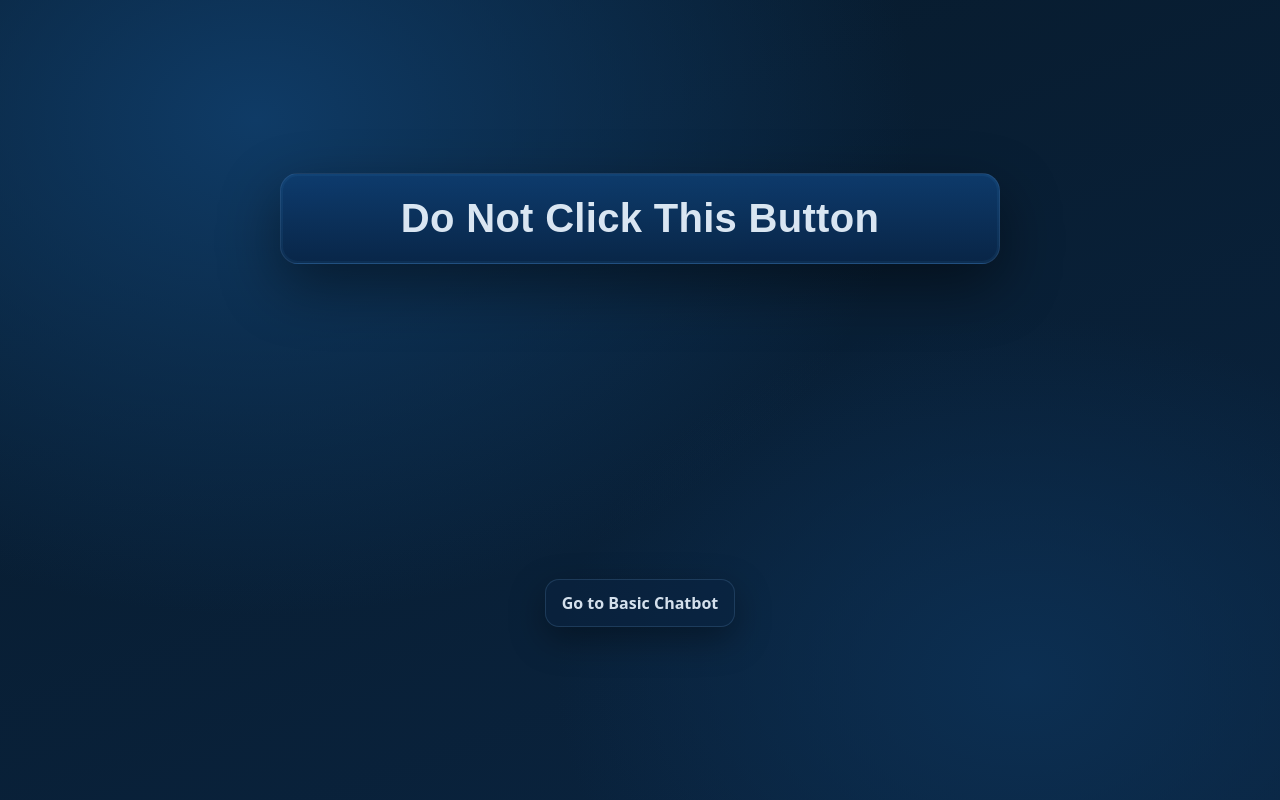
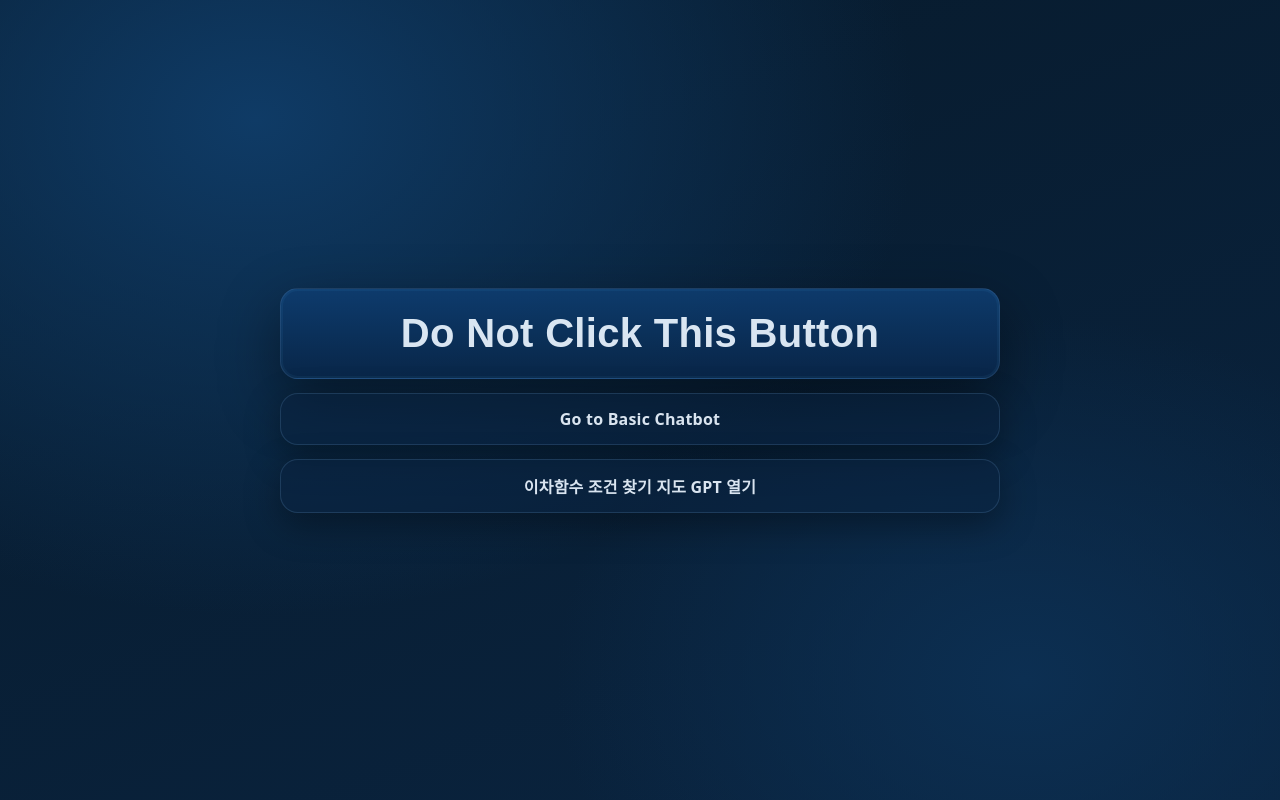
Before and after one commit to KBKwonME/seminar0119, a website built with Vite: page index.html in a window 1280 px wide. Built offline with nearby package versions, Linux system fonts and the light colour scheme; some packages are replaced by stand-ins of ours.

Commit message:
260119_3
이차함수 조건찾기 추가

```diff
--- a/index.html
+++ b/index.html
@@ -5,14 +5,23 @@
     <meta name="viewport" content="width=device-width, initial-scale=1.0" />
     <title>Do Not Click</title>
   </head>
+
   <body>
     <div id="app">
-      <button id="dangerBtn" type="button">Do Not Click This Button</button>
+      <div class="stack">
+        <button id="dangerBtn" type="button">Do Not Click This Button</button>
 
-      <!-- basicChatbot.html로 이동 버튼(추가) -->
-      <a id="chatbotLink" href="/basicChatbot.html" aria-label="basicChatbot 페이지로 이동">
-        Go to Basic Chatbot
-      </a>
+        <a class="navBtn" href="/basicChatbot.html">Go to Basic Chatbot</a>
+
+        <a
+          class="navBtn"
+          href="https://chatgpt.com/g/g-67f75d184ac88191a5225e7998e2fe7c-icahamsu-jogeon-cajgi-jido"
+          target="_blank"
+          rel="noopener noreferrer"
+        >
+          이차함수 조건 찾기 지도 GPT 열기
+        </a>
+      </div>
     </div>
 
     <script type="module" src="/src/main.js"></script>
--- a/indexStyles.css
+++ b/indexStyles.css
@@ -155,3 +155,44 @@ body {
 #chatbotLink:active {
   transform: translateY(0px) scale(0.99);
 }
+/* 버튼/링크를 예쁘게 쌓는 컨테이너 */
+.stack {
+  display: flex;
+  flex-direction: column;
+  align-items: center;
+  gap: 14px;
+  width: 100%;
+}
+
+/* 링크 버튼 공통 스타일 */
+.navBtn {
+  display: inline-flex;
+  align-items: center;
+  justify-content: center;
+
+  width: min(720px, 92vw);
+  padding: 14px 18px;
+
+  text-align: center;
+  color: rgba(235, 245, 255, 0.92);
+  text-decoration: none;
+  font-weight: 800;
+  letter-spacing: 0.2px;
+
+  background: rgba(10, 36, 64, 0.55);
+  border: 1px solid rgba(120, 170, 220, 0.18);
+  border-radius: 18px;
+
+  box-shadow: 0 12px 35px rgba(0, 0, 0, 0.35);
+  transition: transform 120ms ease, border-color 120ms ease, box-shadow 120ms ease;
+}
+
+.navBtn:hover {
+  transform: translateY(-1px);
+  border-color: rgba(95, 179, 255, 0.35);
+  box-shadow: 0 16px 45px rgba(0, 0, 0, 0.45);
+}
+
+.navBtn:active {
+  transform: translateY(0px) scale(0.99);
+}
```
